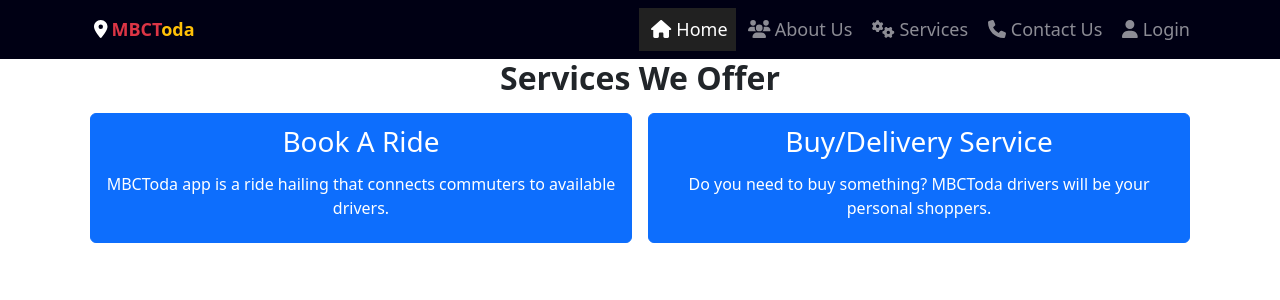
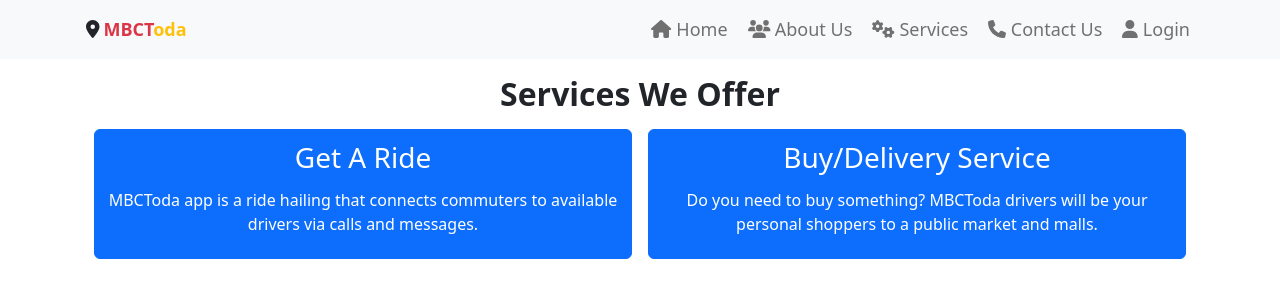
Before and after one commit to alaska25/mbctoda, a React (Create React App) app: page /services in a window 1280 px wide. Shown: the top 300 px of the page. Built offline with nearby package versions, Linux system fonts and the light colour scheme; no server answers; a web font is replaced by a local one.

Commit message:
new code

```diff
--- a/src/components/AppNavbar.js
+++ b/src/components/AppNavbar.js
@@ -10,16 +10,16 @@
 	const {user} = useContext(UserContext);
 
 	return(
-				    <Navbar collapseOnSelect expand="lg" variant="dark" className="animate-navbar nav-theme justify-content-between bgdark">
-	          <Container>
-	           	<Navbar.Toggle aria-controls="responsive-navbar-nav" />
+				    <Navbar sticky="top" collapseOnSelect expand="lg" variant="light" bg="light" className="animate-navbar nav-theme justify-content-between bgdark h-100">
+				    <Container>
+				    <Nav.Link as={Link} to="/" eventKey="/"><FontAwesomeIcon icon={faLocationDot} className="ms-1"></FontAwesomeIcon><strong><a className="text-danger text ms-1">MBCT</a><a className="text-warning text">oda</a></strong></Nav.Link>
+				    <Navbar.Toggle aria-controls="responsive-navbar-nav" />
+
 	            <Navbar.Collapse id="responsive-navbar-nav">
 	              	<Nav className="me-auto" defaultActiveKey="/">
-	              	<Nav.Link as={Link} to="/" eventKey="/"><FontAwesomeIcon icon={faLocationDot} className="ms-1"></FontAwesomeIcon><strong><a className="text-danger text ms-1">MBCT</a><a className="text-warning text">oda</a></strong></Nav.Link>
-
 	           	</Nav>
 	            <Nav className="text-center">
-	            	<Nav.Link as={Link} to="/" eventKey="/" className="nav-theme" active><FontAwesomeIcon icon={faHome} className="ms-1"></FontAwesomeIcon>&nbsp;Home </Nav.Link>
+	            	<Nav.Link as={Link} to="/" eventKey="/"><FontAwesomeIcon icon={faHome} className="ms-1"></FontAwesomeIcon>&nbsp;Home </Nav.Link>
 	            	<Nav.Link as={Link} to="/aboutus" eventKey="/aboutus" href="#aboutus"><FontAwesomeIcon icon={faUsers} className="ms-1"></FontAwesomeIcon>&nbsp;About Us</Nav.Link>
 	              	{
 	              		(user.isAdmin)
@@ -48,7 +48,7 @@
 
 	            </Nav>
 	            </Navbar.Collapse>
-	          </Container>
+	            </Container>
 	        </Navbar>
 		)
 
--- a/src/components/Banner.js
+++ b/src/components/Banner.js
@@ -11,7 +11,7 @@
 
 	       <Col className="p-3 text-center">
 					<h2 className="fw-bold">We're making your everyday better.</h2>
-					<Button as={Link} to="/MemberList" eventKey="/MemberList">Book A Ride</Button>
+					<Button as={Link} to="/Register" eventKey="/Register">Get Started</Button>
 	       </Col>
 
 	</>
--- a/src/components/Content.js
+++ b/src/components/Content.js
@@ -3,7 +3,7 @@
 	return(
 		<>
 		<br/>
-			<div className="text-center text-dark bg-light">
+			<div className="text-center text-dark">
 				<div className="container p-3">
 					<h3 className="fw-bold">Customer Support 24/7</h3>
 					<p>We are real people, we love our work, and we care about helping you. <br/> MBCToda is not your ordinary association. Expect extraordinary support around the clock.</p>
--- a/src/pages/AboutUs.js
+++ b/src/pages/AboutUs.js
@@ -1,6 +1,8 @@
+
 export default function AboutUs(){
 	return(
-			<div className="container" id="aboutus">
+		<>
+			<div className="container p-3" id="aboutus">
 					<h2 className="text-center fw-bold p-3">About Us</h2>
 			      <p>
 			      	Our story is simply driven by a passion to bring convenient, efficient and reliable transport solutions to everyone, everywhere.<br/><br/>
@@ -27,5 +29,6 @@
 
 			      </p>
 			 </div>
+		</>
 		)
 }
--- a/src/pages/Contact.js
+++ b/src/pages/Contact.js
@@ -1,6 +1,8 @@
 import Content from "../components/Content";
 export default function Contact(){
 	return(
+		<>
 			<Content />
+		</>
 		)
 }
--- a/src/pages/Medellin.js
+++ b/src/pages/Medellin.js
@@ -32,47 +32,47 @@
 		          			        </tr>
 		          			      </thead>
 		          			      <tbody>
+
 		          			        <tr>
 		          			          <td>001</td>
-		          			          <td>Ben</td>
-		          			          <td>09261263719</td>
-		          			          <td><a href="tel:09261263719"><FontAwesomeIcon icon={faPhone} className="ms-1"></FontAwesomeIcon></a></td>
-		          			          <td><img src="./images/4star.png" alt="ratings" className="img-fluid"/></td>
+		          			          <td>Wilson</td>
+		          			          <td></td>
+		          			          <td><a href="tel:09494135052"><FontAwesomeIcon icon={faPhone} className="ms-1"></FontAwesomeIcon></a></td>
+		          			           <td><img src="./images/4star.png" alt="ratings" className="img-fluid h-20"/></td>
 		          			        </tr>
 		          			        <tr>
 		          			          <td>002</td>
-		          			          <td>Jun</td>
-		          			          <td>0922518245</td>
-		          			          <td><a href="tel:0922518245"><FontAwesomeIcon icon={faPhone} className="ms-1"></FontAwesomeIcon></a></td>
+		          			          <td>Rogelio</td>
+		          			          <td></td>
+		          			          <td><a href="tel:09494135052"><FontAwesomeIcon icon={faPhone} className="ms-1"></FontAwesomeIcon></a></td>
 		          			           <td><img src="./images/4star.png" alt="ratings" className="img-fluid h-20"/></td>
 		          			        </tr>
 		          			        <tr>
 		          			          <td>003</td>
-		          			          <td>Marvin</td>
-		          			          <td>09222090957</td>
-		          			          <td><a href="tel:09222090957"><FontAwesomeIcon icon={faPhone} className="ms-1"></FontAwesomeIcon></a></td>
+		          			          <td>Roselma</td>
+		          			          <td></td>
+		          			          <td><a href="tel:09494135052"><FontAwesomeIcon icon={faPhone} className="ms-1"></FontAwesomeIcon></a></td>
 		          			           <td><img src="./images/4star.png" alt="ratings" className="img-fluid h-20"/></td>
 		          			        </tr>
-
 		          			        <tr>
 		          			          <td>004</td>
-		          			          <td>Alan</td>
-		          			          <td>09269498189</td>
-		          			          <td><a href="tel:09269498189"><FontAwesomeIcon icon={faPhone} className="ms-1"></FontAwesomeIcon></a></td>
+		          			          <td>Mateo</td>
+		          			          <td></td>
+		          			          <td><a href="tel:09494135052"><FontAwesomeIcon icon={faPhone} className="ms-1"></FontAwesomeIcon></a></td>
 		          			           <td><img src="./images/4star.png" alt="ratings" className="img-fluid h-20"/></td>
 		          			        </tr>
 		          			        <tr>
 		          			          <td>005</td>
-		          			          <td>JERRY</td>
-		          			          <td>09494135052</td>
+		          			          <td>Pedro</td>
+		          			          <td></td>
 		          			          <td><a href="tel:09494135052"><FontAwesomeIcon icon={faPhone} className="ms-1"></FontAwesomeIcon></a></td>
 		          			           <td><img src="./images/4star.png" alt="ratings" className="img-fluid h-20"/></td>
 		          			        </tr>
 		          			        <tr>
 		          			          <td>006</td>
-		          			          <td>JOJE</td>
-		          			          <td>097554473062</td>
-		          			          <td><a href="tel:097554473062"><FontAwesomeIcon icon={faPhone} className="ms-1"></FontAwesomeIcon></a></td>
+		          			          <td>Bienes</td>
+		          			          <td></td>
+		          			          <td><a href="tel:09494135052"><FontAwesomeIcon icon={faPhone} className="ms-1"></FontAwesomeIcon></a></td>
 		          			           <td><img src="./images/4star.png" alt="ratings" className="img-fluid h-20"/></td>
 		          			        </tr>
 		          			      </tbody>
--- a/src/pages/Register.js
+++ b/src/pages/Register.js
@@ -181,7 +181,7 @@
 						        <Form.Label>Confirm Password<span className="text-danger">*</span></Form.Label>
 						        <Form.Control type="password" placeholder="Enter Password Again " value={password2} onChange={e => setPassword2(e.target.value)}/>
 						      </Form.Group>
-						  <MDBCheckbox name='flexCheck' value='' label='By clicking Sign Up, you agree to our ' required/><span className="text-end hyperlink"><Nav.Link className="text-center" as={Link} to="/term-policies" eventKey="/term-policies" >Terms and Privacy Policy.</Nav.Link></span> <br/><br/>
+						  <MDBCheckbox name='flexCheck' value='' label='By clicking Sign Up, you agree to our ' required/>Terms and Privacy Policy. <br/><br/>
 
 					      {
 					      	isActive
--- a/src/pages/Services.js
+++ b/src/pages/Services.js
@@ -4,16 +4,16 @@
 
 	return(
 		<>
-		<div className="container" id="services">
+		<div className="container h-100 p-3" id="services">
 			<h2 className="text-center fw-bold">Services We Offer</h2>
 			<div className="d-flex align-items-center justify-content-center">
 			         <Button as={Link} to="/MemberList" eventKey="/MemberList" className="m-2 w-100 h-30 b-size">
-			         <h3>Book A Ride</h3>
-			         <p>MBCToda app is a ride hailing that connects commuters to available drivers.</p>
+			         <h3>Get A Ride</h3>
+			         <p>MBCToda app is a ride hailing that connects commuters to available drivers via calls and messages.</p>
 			         </Button>
 			         <Button as={Link} to="/MemberList" eventKey="/MemberList" className="m-2 w-100 h-30">
 			         <h3>Buy/Delivery Service</h3>
-			         <p> Do you need to buy something? MBCToda drivers will be your personal shoppers.</p>
+			         <p> Do you need to buy something? MBCToda drivers will be your personal shoppers to a public market and malls.</p>
 			         </Button>
 			 </div>
 		</div>
```
